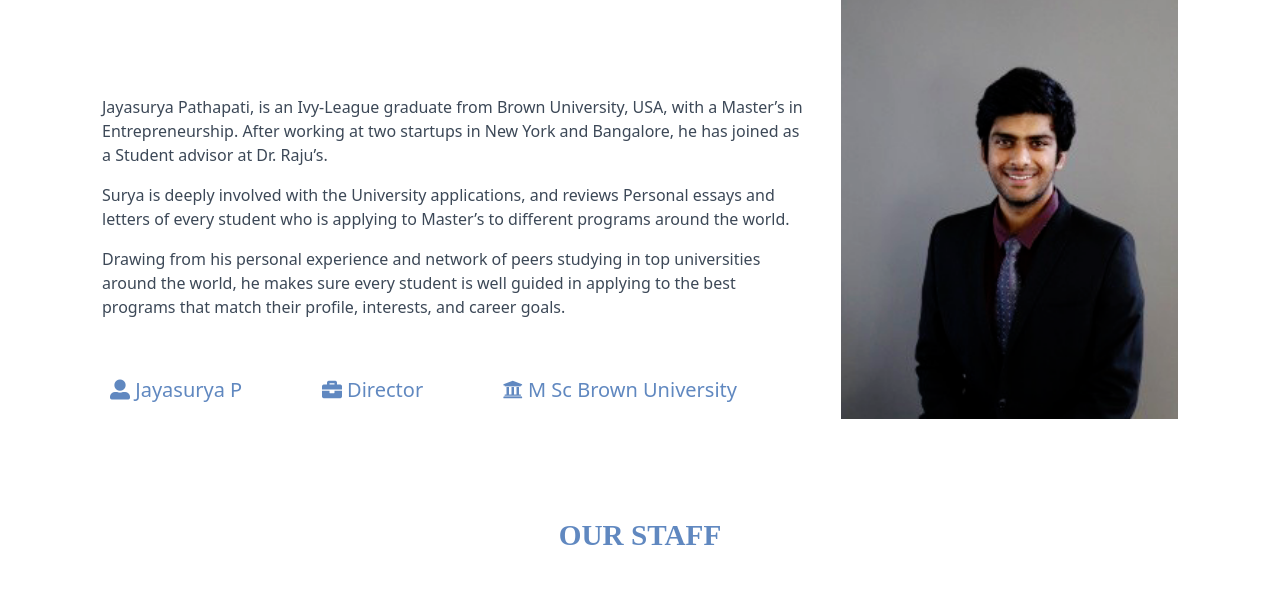
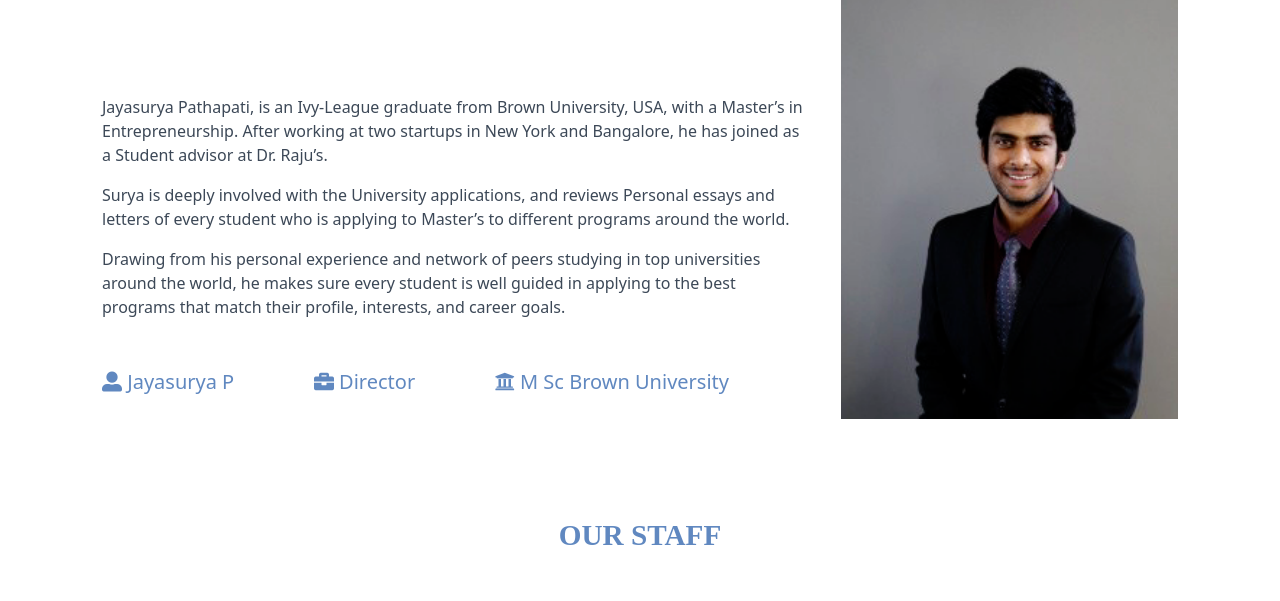
Before and after one commit to GA352491/drrajus, a Django app: page /about_us/ in a window 1280 px wide. Shown: the part 1145-1746 px from the top of the page. Run offline with Django 3.2, Linux system fonts and the light colour scheme; some libraries are stand-ins or nearby versions.

Commit message:
Update About_us.html

```diff
--- a/elearning/templates/about_us/About_us.html
+++ b/elearning/templates/about_us/About_us.html
@@ -157,19 +157,19 @@
                         </div>
                         <div class="d-block d-lg-none" style="color: #6088c0;font-weight: -300">
                             <div class="d-flex mt-5">
-                                <div class="p-2 flex-fill ">
+                                <div class="flex-fill ">
                                 <span style="font-size: 11px">
                                     <i class="fas fa-user-alt"></i>
                                     Dr.Prasad Raju Pathapati
                                 </span>
                                 </div>
-                                <div class="p-2 flex-fill ">
+                                <div class="flex-fill ">
                                 <span style="font-size: 11px">
                                      <i class="fas fa-briefcase"></i>
                                     Director
                                 </span>
                                 </div>
-                                <div class="p-2 flex-fill ">
+                                <div class=" flex-fill ">
                                 <span style="font-size: 11px">
 
                                 <i class="fas fa-university"></i> MSC.University of connecticut USA,Phd
@@ -218,19 +218,19 @@
                         </div>-->
                         <div class="d-none d-lg-block" style="color: #6088c0;font-weight: -300">
                             <div class="d-flex mt-5">
-                                <div class="p-2 flex-fill ">
+                                <div class=" flex-fill ">
                                 <span style="font-size: 20px;">
                                     <i class="fas fa-user-alt" style=""></i>
                                     Jayasurya P
                                 </span>
                                 </div>
-                                <div class="p-2 flex-fill ">
+                                <div class="flex-fill ">
                                 <span style="font-size: 20px">
                                      <i class="fas fa-briefcase"></i>
                                     Director
                                 </span>
                                 </div>
-                                <div class="p-2 flex-fill ">
+                                <div class="flex-fill ">
                                 <span style="font-size: 20px">
 
                                 <i class="fas fa-university"></i> M Sc Brown University
@@ -240,19 +240,19 @@
                         </div>
                         <div class="d-block d-lg-none" style="color: #6088c0;font-weight: -300">
                             <div class="d-flex mt-5">
-                                <div class="p-2 flex-fill ">
+                                <div class=" flex-fill ">
                                 <span style="font-size: 11px">
                                     <i class="fas fa-user-alt"></i>
                                     Jayasurya P
                                 </span>
                                 </div>
-                                <div class="p-2 flex-fill ">
+                                <div class="flex-fill ">
                                 <span style="font-size: 11px">
                                      <i class="fas fa-briefcase"></i>
                                     Director
                                 </span>
                                 </div>
-                                <div class="p-2 flex-fill ">
+                                <div class=" flex-fill ">
                                 <span style="font-size: 11px">
 
                                 <i class="fas fa-university"></i> M Sc Brown University
```
